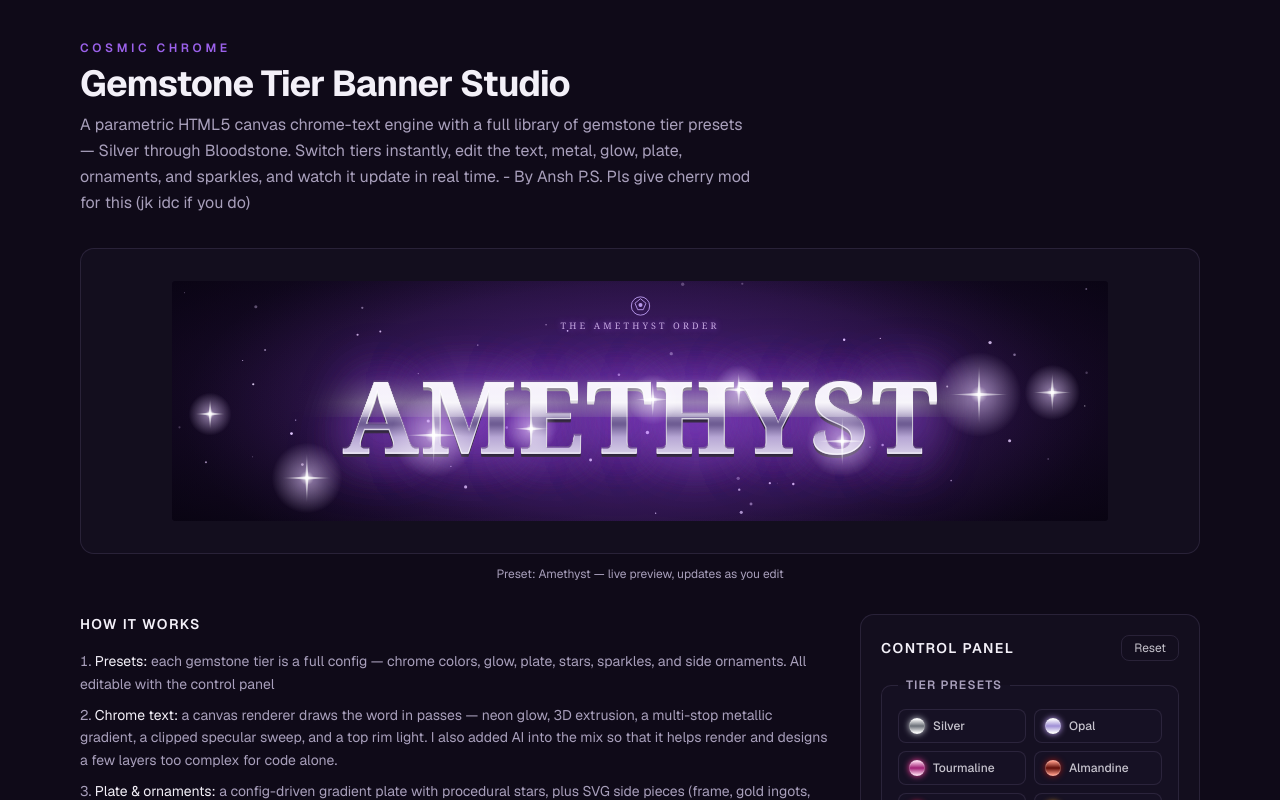
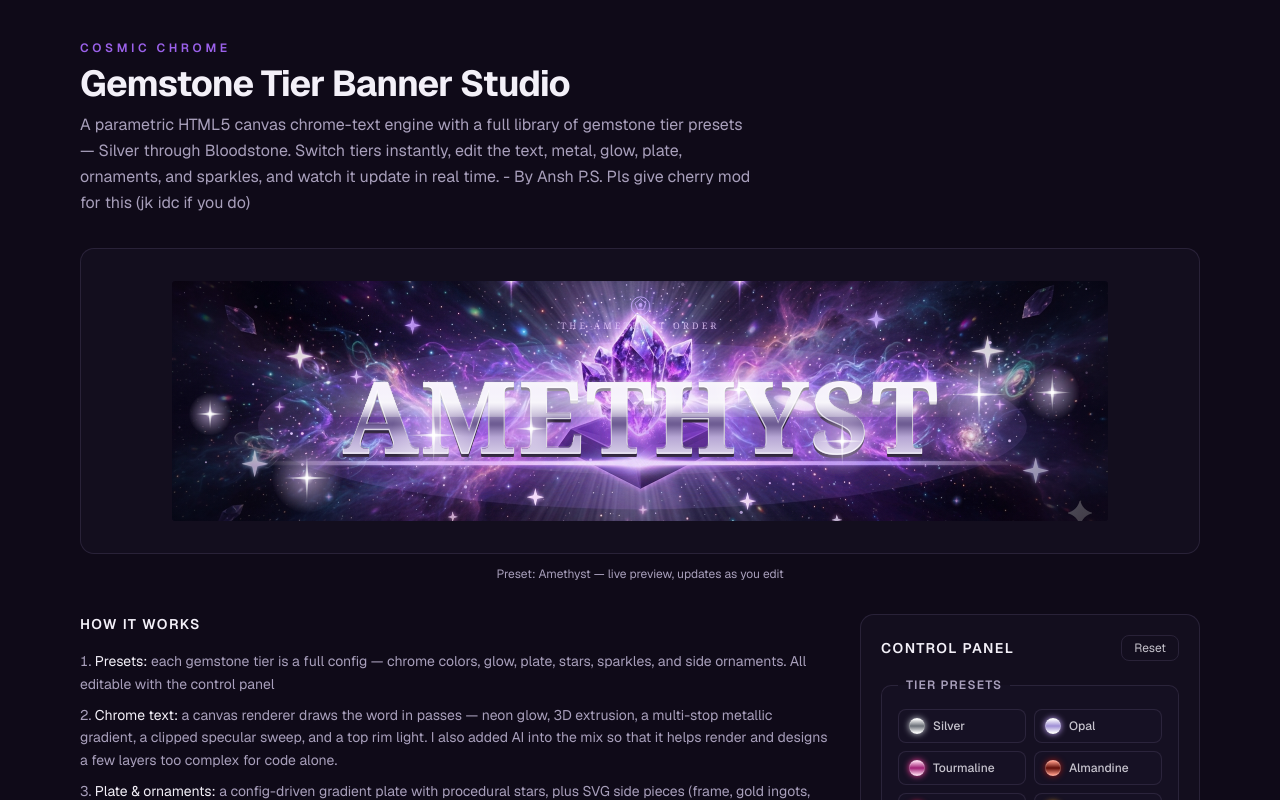
Before and after one commit to asinha2911-hash/GD-Rank-Maker, a Next.js app: page / in a window 1280 px wide. Shown: the top 800 px of the page. Built offline with nearby package versions, Linux system fonts and the light colour scheme.

Commit message:
feat: add config-driven image background to AmethystBanner component
Co-authored-by: asinha2911-hash <307329228+asinha2911-hash@users.noreply.github.com>

```diff
--- a/components/amethyst-banner.tsx
+++ b/components/amethyst-banner.tsx
@@ -430,7 +430,25 @@ export function AmethystBanner({ config: configProp }: { config?: BannerConfig }
           }}
         />
       )}
-
+      {/* Config-driven image background */}
+      {config.background !== "default" && (
+      // eslint-disable-next-line @next/next/no-img-element
+        <img
+          src={BACKGROUNDS[config.background].src}
+          alt=""
+          aria-hidden="true"
+          style={{
+            position: "absolute",
+            inset: 0,
+            width: "100%",
+            height: "100%",
+            objectFit: "cover",
+            mixBlendMode: "normal",
+            opacity: 1,
+            zIndex: 0,
+          }}
+        />
+      )}
       {/* Vignette to deepen the edges */}
       <div
         style={{
```
